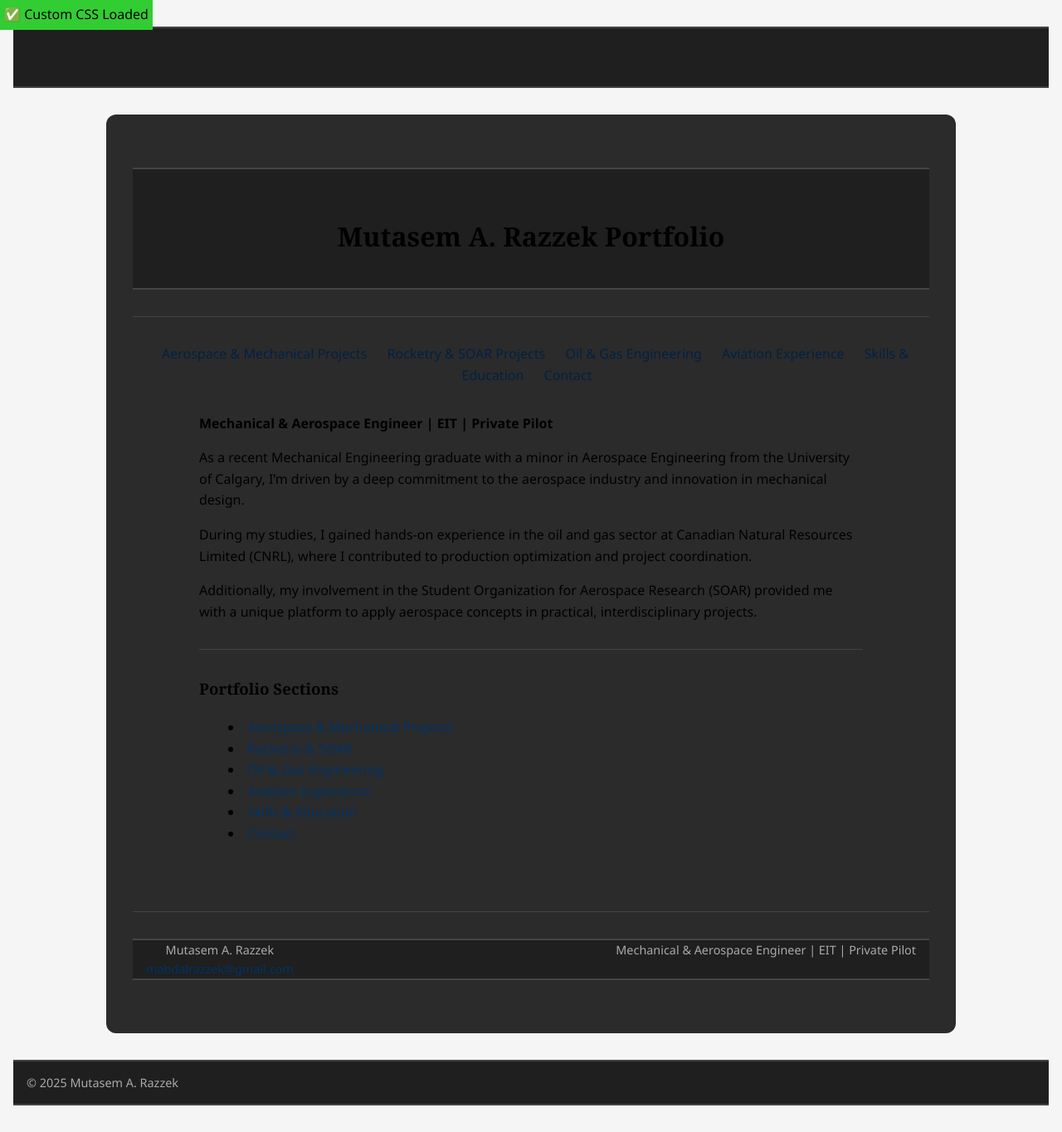
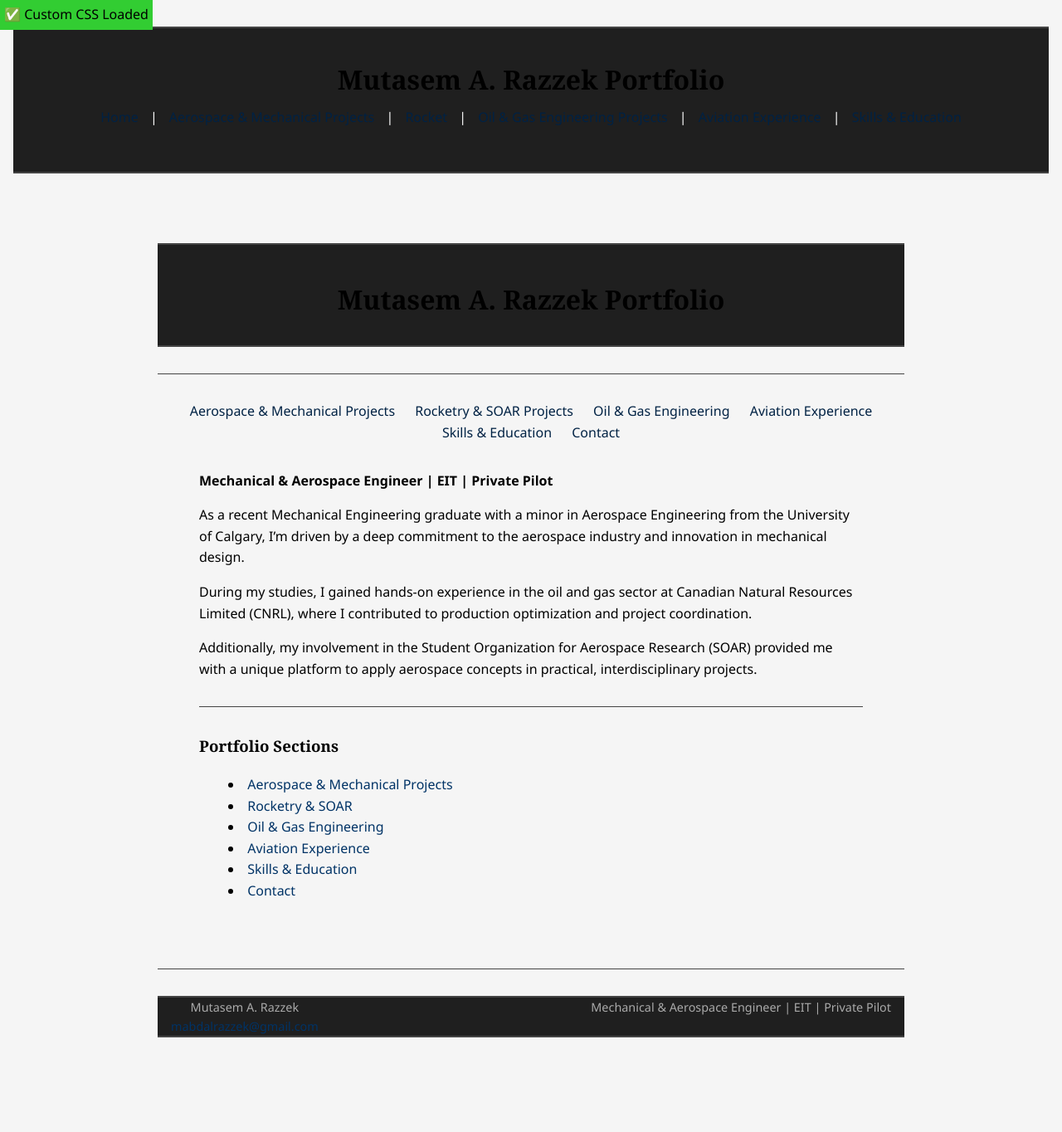
Before and after one commit to MutasemRazz/new-portfolio, a Jekyll site: the page built from index.md, in a window 1280 px wide. Shown: the whole page at 83% size. Built offline with Jekyll 4.4.1, drawn with Linux system fonts in a browser that asks for light colours; after the commit the page ends 1302 px from its top, so only the background shows below that.

Commit message:
Update style.css for centered layout and improve default layout structure

```diff
--- a/_layouts/default.html
+++ b/_layouts/default.html
@@ -1,26 +1,25 @@
 <!DOCTYPE html>
-<html lang="en">
+<html>
 <head>
   <meta charset="UTF-8">
   <title>{{ page.title }}</title>
-  <link rel="stylesheet" href="/assets/css/style.css">
+  <link rel="stylesheet" href="/new-portfolio/assets/css/style.css">
 </head>
 <body>
-  <header>
-    <h1>{{ site.title }}</h1>
+  <header style="text-align: center; padding: 20px;">
+    <h1>Mutasem A. Razzek Portfolio</h1>
     <nav>
-      {% for item in site.nav %}
-        <a href="{{ item.url }}">{{ item.title }}</a>
-      {% endfor %}
+      <a href="/new-portfolio/index.html">Home</a> |
+      <a href="/new-portfolio/aerospace-mechanical.html">Aerospace & Mechanical Projects</a> |
+      <a href="/new-portfolio/projects/rocketry.html">Rocket</a> |
+      <a href="/new-portfolio/projects/oil-gas.html">Oil & Gas Engineering Projects</a> |
+      <a href="/new-portfolio/projects/aviation.html">Aviation Experience</a> |
+      <a href="/new-portfolio/skills.html">Skills & Education</a>
     </nav>
   </header>
 
-  <main class="container">
+  <main style="max-width: 900px; margin: auto; padding: 20px;">
     {{ content }}
   </main>
-
-  <footer>
-    <p>&copy; {{ "now" | date: "%Y" }} Mutasem A. Razzek</p>
-  </footer>
 </body>
 </html>
--- a/assets/css/style.css
+++ b/assets/css/style.css
@@ -50,19 +50,32 @@ a:hover {
   background-color: #2b2b2b;
   border-radius: 12px;
   box-shadow: 0 0 20px rgba(255, 255, 255, 0.05);
-  text-align: center; /* Center text */
+  text-align: center;
 }
-
 
 /* Header & Footer */
 header,
 footer {
   background-color: #1f1f1f;
   color: #fff;
-  padding: 1rem;
+  padding: 1.5rem 1rem;
   text-align: center;
   border-top: 2px solid #444;
   border-bottom: 2px solid #444;
+}
+
+header h1 {
+  margin: 0.5em 0 0.2em;
+  font-size: 2em;
+}
+
+nav {
+  margin-top: 0.5rem;
+  font-size: 1rem;
+}
+nav a {
+  margin: 0 10px;
+  display: inline-block;
 }
 
 /* Footer Specific */
@@ -72,16 +85,10 @@ footer {
   color: #999;
 }
 
-/* Hide auto-generated GitHub link and config description */
+/* GitHub Pages noise */
 header .view,
 header p:first-of-type {
   display: none !important;
-}
-
-header,
-nav,
-footer {
-  text-align: center;
 }
 
 .portfolio-section ul {
@@ -89,3 +96,11 @@ footer {
   padding-left: 0;
   text-align: center;
 }
+
+/* Make all images and videos centered */
+img, iframe, video {
+  display: block;
+  margin: 1rem auto;
+  max-width: 100%;
+  height: auto;
+}
```
